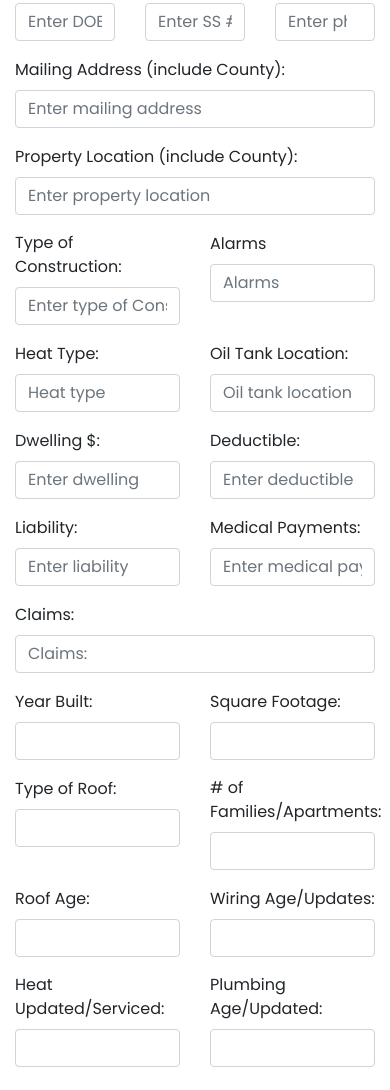
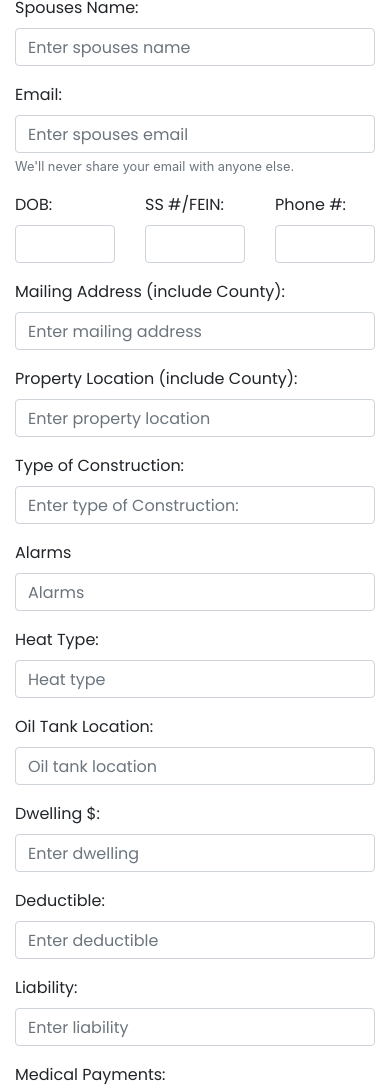
Before and after one commit to akilgazi19/Insurance-form, a plain HTML site: page index.html in a window 390 px wide. Shown: the part 511-1601 px from the top of the page. Drawn offline with nearby package versions, Linux system fonts and the light colour scheme.

Commit message:
Responsive issues fixed

```diff
--- a/index.html
+++ b/index.html
@@ -17,14 +17,14 @@
         <form>
             <div class="container mt-5 mb-5">
                 <div class="row">
-                    <div class="col-md-6 col-6">
+                    <div class="col-md-6">
                         <div class="form-group">
                             <label for="agencyName">Agency Name:</label>
                             <input type="text" class="form-control" id="agencyName" placeholder="Enter agency name">
                         </div>
                     </div>
 
-                    <div class="col-md-6 col-6">
+                    <div class="col-md-6">
                         <div class="form-group">
                             <label for="phoneNumber">Phone #:</label>
                             <input type="number" class="form-control" id="phoneNumber" placeholder="Enter phone number">
@@ -33,14 +33,14 @@
                 </div>
 
                 <div class="row">
-                    <div class="col-md-6 col-6">
+                    <div class="col-md-6">
                         <div class="form-group">
                             <label for="agencyContactName">Agency Contact Name:</label>
                             <input type="text" class="form-control" id="agencyContactName" aria-describedby="emailHelp" placeholder="Enter agency contact name">
                         </div>
                     </div>
 
-                    <div class="col-md-6 col-6">
+                    <div class="col-md-6">
                         <div class="form-group">
                             <label for="email">Email:</label>
                             <input type="email" class="form-control" id="email" aria-describedby="emailHelp" placeholder="Enter email">
@@ -60,13 +60,13 @@
                 </div>
 
                 <div class="row">
-                    <div class="col-md-6 col-6">
+                    <div class="col-md-6">
                         <div class="form-group">
                             <label for="spouseName">Spouses Name:</label>
                             <input type="text" class="form-control" id="spouseName"  placeholder="Enter spouses name">
                         </div>
                     </div>
-                    <div class="col-md-6 col-6">
+                    <div class="col-md-6">
                         <div class="form-group">
                             <label for="spouseEmail">Email:</label>
                             <input type="email" class="form-control" id="spouseEmail" aria-describedby="emailHelp" placeholder="Enter spouses email" required>
@@ -80,21 +80,21 @@
                     <div class="col-md-4 col-4">
                         <div class="form-group">
                             <label for="dob">DOB:</label>
-                            <input type="text" class="form-control" id="dob" placeholder="Enter DOB" required>
+                            <input type="text" class="form-control" id="dob" placeholder="" required>
                         </div>
                     </div>
 
                     <div class="col-md-4 col-4">
                         <div class="form-group">
                             <label for="fein">SS #/FEIN:</label>
-                            <input type="text" class="form-control" id="fein" placeholder="Enter SS #/FEIN" required>
+                            <input type="text" class="form-control" id="fein" placeholder="" required>
                         </div>
                     </div>
 
                     <div class="col-md-4 col-4">
                         <div class="form-group">
                             <label for="phoneNumber">Phone #:</label>
-                            <input type="number" class="form-control" id="phoneNumber" placeholder="Enter phone number" required>
+                            <input type="number" class="form-control" id="phoneNumber" placeholder="" required>
                         </div>
                     </div>
                 </div>
@@ -115,25 +115,25 @@
                 </div>
 
                 <div class="row">
-                    <div class="col-md-3 col-6">
+                    <div class="col-md-3">
                         <div class="form-group">
                             <label for="typeOfConstruction">Type of Construction:</label>
                             <input type="text" class="form-control" id="typeOfConstruction"  placeholder="Enter type of Construction:">
                         </div>
                     </div>
-                    <div class="col-md-3 col-6">
+                    <div class="col-md-3">
                         <div class="form-group">
                             <label for="alarms">Alarms</label>
                             <input type="text" class="form-control" id="alarms"  placeholder="Alarms">
                         </div>
                     </div>
-                    <div class="col-md-3 col-6">
+                    <div class="col-md-3">
                         <div class="form-group">
                             <label for="heatType">Heat Type:</label>
                             <input type="text" class="form-control" id="heatType"  placeholder="Heat type">
                         </div>
                     </div>
-                    <div class="col-md-3 col-6">
+                    <div class="col-md-3">
                         <div class="form-group">
                             <label for="oilTankLocation">Oil Tank Location:</label>
                             <input type="text" class="form-control" id="oilTankLocation"  placeholder="Oil tank location">
@@ -143,13 +143,13 @@
 
 
                 <div class="row">
-                    <div class="col-md-6 col-6">
+                    <div class="col-md-6">
                         <div class="form-group">
                             <label for="dwelling">Dwelling $:</label>
                             <input type="text" class="form-control" id="dwelling"  placeholder="Enter dwelling">
                         </div>
                     </div>
-                    <div class="col-md-6 col-6">
+                    <div class="col-md-6">
                         <div class="form-group">
                             <label for="deductible">Deductible:</label>
                             <input type="text" class="form-control" id="deductible" placeholder="Enter deductible">
@@ -158,13 +158,13 @@
                 </div>
 
                 <div class="row">
-                    <div class="col-md-6 col-6">
+                    <div class="col-md-6">
                         <div class="form-group">
                             <label for="liability">Liability:</label>
                             <input type="text" class="form-control" id="liability"  placeholder="Enter liability">
                         </div>
                     </div>
-                    <div class="col-md-6 col-6">
+                    <div class="col-md-6">
                         <div class="form-group">
                             <label for="medicalPayments">Medical Payments:</label>
                             <input type="text" class="form-control" id="medicalPayments" placeholder="Enter medical payments">
@@ -182,25 +182,25 @@
                 </div>
 
                 <div class="row">
-                    <div class="col-md-3 col-6">
+                    <div class="col-md-3">
                         <div class="form-group">
                             <label for="yearBuilt">Year Built:</label>
                             <input type="text" class="form-control" id="yearBuilt"  placeholder="">
                         </div>
                     </div>
-                    <div class="col-md-3 col-6">
+                    <div class="col-md-3">
                         <div class="form-group">
                             <label for="squareFootage">Square Footage:</label>
                             <input type="text" class="form-control" id="squareFootage"  placeholder="">
                         </div>
                     </div>
-                    <div class="col-md-3 col-6">
+                    <div class="col-md-3">
                         <div class="form-group">
                             <label for="typeOfRoof">Type of Roof:</label>
                             <input type="text" class="form-control" id="typeOfRoof"  placeholder="">
                         </div>
                     </div>
-                    <div class="col-md-3 col-6">
+                    <div class="col-md-3">
                         <div class="form-group">
                             <label for="numberOfAppartments"># of Families/Apartments:</label>
                             <input type="number" class="form-control" id="numberOfAppartments"  placeholder="">
@@ -209,25 +209,25 @@
                 </div>
 
                 <div class="row">
-                    <div class="col-md-3 col-6">
+                    <div class="col-md-3">
                         <div class="form-group">
                             <label for="roofAge">Roof Age:</label>
                             <input type="number" class="form-control" id="roofAge"  placeholder="">
                         </div>
                     </div>
-                    <div class="col-md-3 col-6">
+                    <div class="col-md-3">
                         <div class="form-group">
                             <label for="wiringAge">Wiring Age/Updates:</label>
                             <input type="text" class="form-control" id="wiringAge"  placeholder="">
                         </div>
                     </div>
-                    <div class="col-md-3 col-6">
+                    <div class="col-md-3">
                         <div class="form-group">
                             <label for="heatUpdated">Heat Updated/Serviced:</label>
                             <input type="text" class="form-control" id="heatUpdated"  placeholder="">
                         </div>
                     </div>
-                    <div class="col-md-3 col-6">
+                    <div class="col-md-3">
                         <div class="form-group">
                             <label for="plumbingAge">Plumbing Age/Updated:</label>
                             <input type="number" class="form-control" id="plumbingAge"  placeholder="">
@@ -294,13 +294,13 @@
 
                 <br>
                 <div class="row">
-                    <div class="col-md-6 col-6">
+                    <div class="col-md-6">
                         <div class="form-group">
                             <label for="pets">Dogs/other pets:</label>
                             <input type="text" class="form-control" id="pets"  placeholder="Dogs/other pets">
                         </div>
                     </div>
-                    <div class="col-md-6 col-6">
+                    <div class="col-md-6">
                         <div class="form-group">
                             <label for="currentInsurer">Current Insurer:</label>
                             <input type="text" class="form-control" id="currentInsurer"  placeholder="Current insurer">
```
